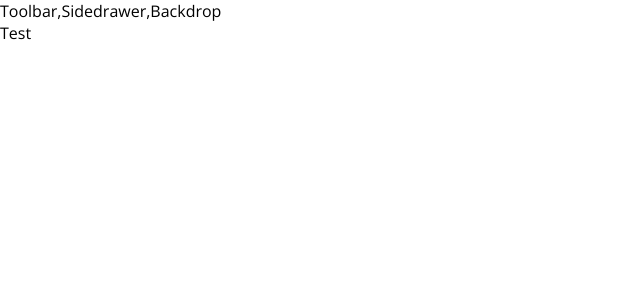
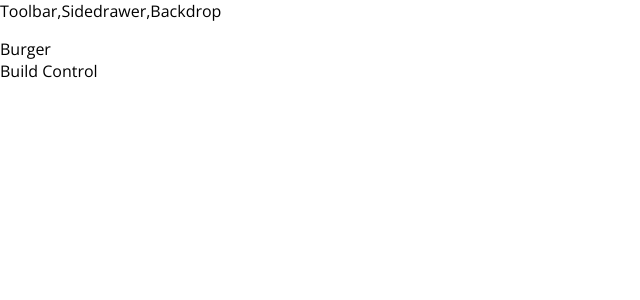
Before and after one commit to Uzair786-M/Burger-App, a React (Create React App) app: page / in a window 1280 px wide. Shown: the top 300 px of the page, without its empty margins (0-640 px from the left). Built offline with nearby package versions, Linux system fonts and the light colour scheme.

Commit message:
added Layout.css file

```diff
--- a/src/App.js
+++ b/src/App.js
@@ -1,11 +1,14 @@
 import React from 'react';
 import Layout from './components/Layout/Layout';
+import Burgerbuilder from './containers/Burgerbuilder/Burgerbuilder';
 
 class App extends React.Component{
   render(){
     return(
       <div>
-      <Layout>Test</Layout>
+      <Layout>
+        <Burgerbuilder />
+      </Layout>
       </div>
     )
   }
--- /dev/null
+++ b/src/components/Layout/Layout.css
@@ -0,0 +1,3 @@
+.Content {
+    margin-top: 16px;
+}
--- a/src/components/Layout/Layout.js
+++ b/src/components/Layout/Layout.js
@@ -1,11 +1,13 @@
+
 import React from 'react';
 import Hoc from '../../hoc/Hoc'
+import './Layout.css';
 
 const Layout =(props) =>{
     return(
         <Hoc>
         <div>Toolbar,Sidedrawer,Backdrop</div>
-        <main>
+        <main className="Content">
             {props.children}
         </main>
         </Hoc>
```
